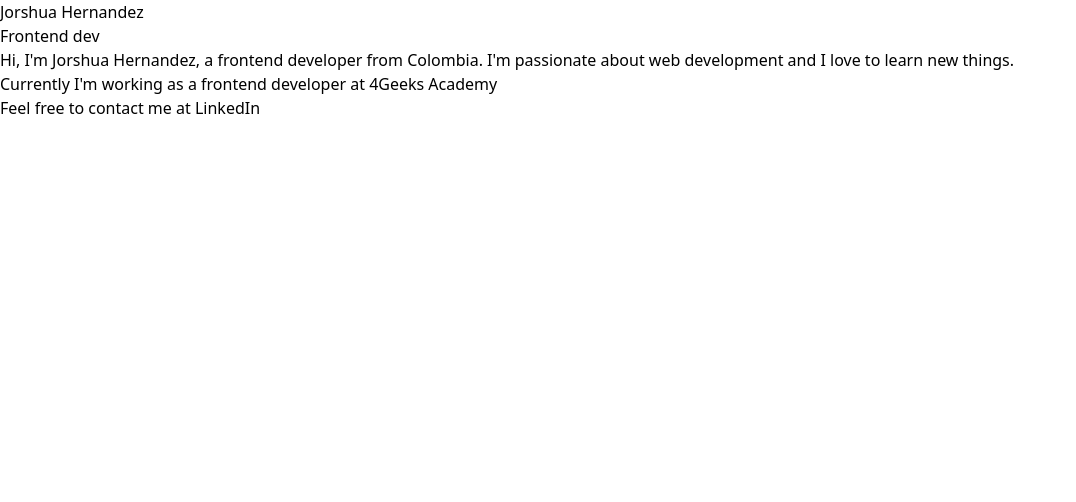
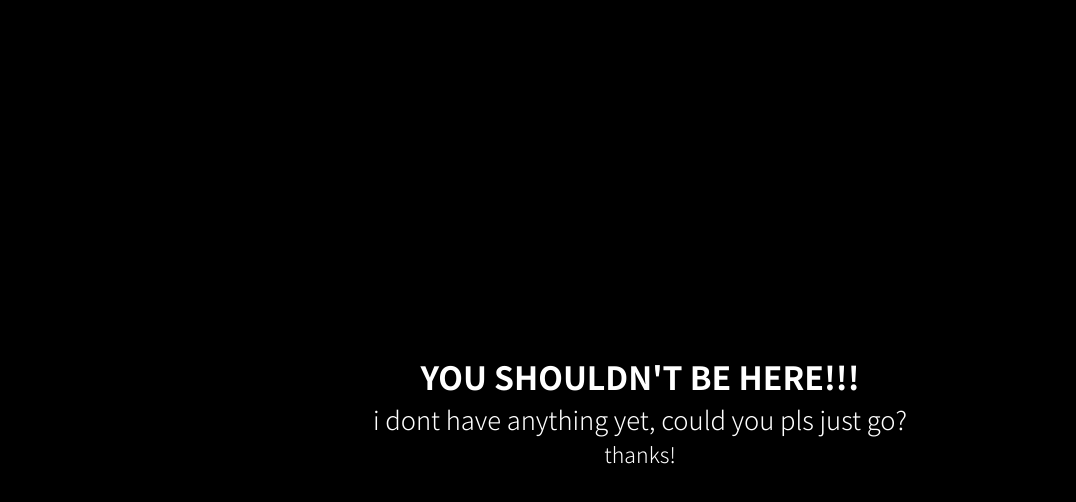
Before and after one commit to jorshua1/jorshua1.github.io, a plain HTML site: page index.html in a window 1280 px wide. Shown: the whole page, without its empty margins (0-1076 px from the left). Drawn offline with Linux system fonts and the light colour scheme.

Commit message:
updated content

```diff
--- a/index.html
+++ b/index.html
@@ -1,17 +1,21 @@
 <!DOCTYPE html>
 <html lang="en">
+
 <head>
     <meta charset="UTF-8">
     <meta http-equiv="X-UA-Compatible" content="IE=edge">
     <meta name="viewport" content="width=device-width, initial-scale=1.0">
     <title>Jorshua Hernandez | Frontend dev</title>
-    <link href="/dist/output.css" rel="stylesheet">
+    <link href="/src/main.css" rel="stylesheet">
+    <link href="https://fonts.googleapis.com/css2?family=Noto+Sans+JP:wght@300;700&display=swap" rel="stylesheet">
 </head>
-<body class="bg-black">
-    <h1 class="text-white">Jorshua Hernandez</h1>
-    <h2>Frontend dev</h2>
-    <p>Hi, I'm Jorshua Hernandez, a frontend developer from Colombia. I'm passionate about web development and I love to learn new things.</p>
-    <p>Currently I'm working as a frontend developer at <a href="https://www.4geeksacademy.co/" target="_blank">4Geeks Academy</a></p>
-    <p>Feel free to contact me at <a href="#">LinkedIn</a>
+
+<body>
+    <div class="centro">
+        <h1>you shouldn't be here!!!</h1>
+        <span>i dont have anything yet, could you pls just go?</span>
+        <small>thanks!</small>
+    </div>
 </body>
+
 </html>
--- a/package.json
+++ /dev/null
@@ -1,5 +0,0 @@
-{
-  "devDependencies": {
-    "tailwindcss": "^3.2.4"
-  }
-}
--- a/src/input.css
+++ /dev/null
@@ -1,3 +0,0 @@
-@tailwind base;
-@tailwind components;
-@tailwind utilities;
--- /dev/null
+++ b/src/main.css
@@ -0,0 +1,28 @@
+body {
+    font-family: 'Noto Sans JP', sans-serif;
+    font-weight: 300;
+    font-size: 1.6rem;
+    line-height: 1.5;
+    text-align: center;
+    margin: 0;
+    padding: 0;
+    background-color: #000;
+    color: #fff;
+    height: 100vh;
+}
+
+.centro {
+    display: flex;
+    display: flex;
+    flex-direction: column;
+    align-items: center;
+    justify-content: center;
+    height: 100%;
+}
+
+h1 {
+    font-size: 2rem;
+    margin-bottom: 0;
+    font-weight: 700;
+    text-transform: uppercase;
+}
--- a/tailwind.config.js
+++ /dev/null
@@ -1,8 +0,0 @@
-/** @type {import('tailwindcss').Config} */
-module.exports = {
-  content: ["./src/**/*.{html,js}"],
-  theme: {
-    extend: {},
-  },
-  plugins: [],
-}
```
Also changed, not shown: dist/output.css (deleted), 1 other file.
